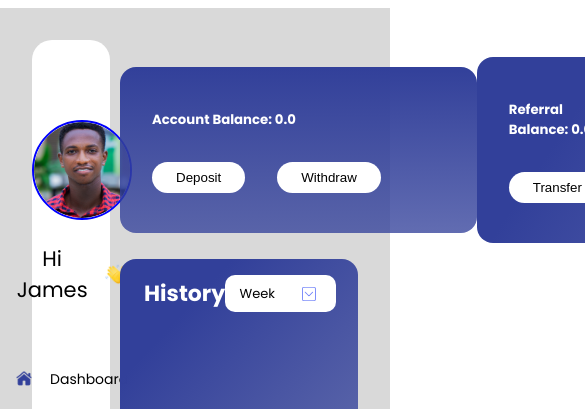
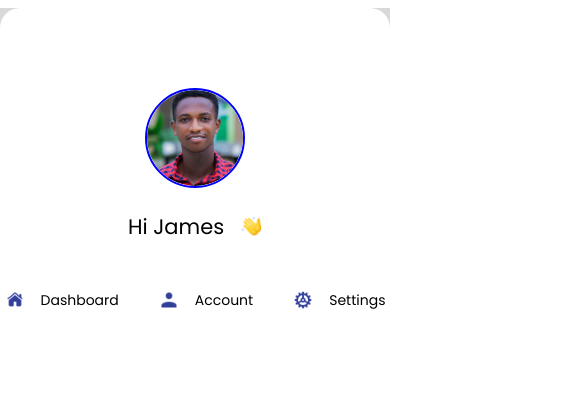
Before and after one commit to princexXXx10/Dashboard, a plain HTML site: page index.html in a window 390 px wide. Shown: the top 409 px of the page, 585 px wide, since content can reach past the window. Drawn offline with Linux system fonts and the light colour scheme.

Commit message:
Mobile Update

```diff
--- a/style.css
+++ b/style.css
@@ -76,6 +76,7 @@ body {
 .i {
   display: flex;
   flex-direction: column;
+  justify-content: center;
   gap: 2.6rem;
   padding-top: 4rem;
 }
@@ -208,3 +209,39 @@ button {
     rgba(139, 107, 107, 0) 643.89%
   );
 }
+
+/*MEDIA SCREEN SIZES FOR MOBILE*/
+@media only screen and (max-width: 767px) {
+  .dashboard__content {
+    flex-direction: column;
+    padding: 0;
+  }
+  .dashboard__content--left,
+  .dashboard__content--right {
+    width: 100%;
+    padding: 3.7rem 0;
+  }
+  .i {
+    display: flex;
+    flex-direction: row;
+    gap: 2.5rem;
+    padding-top: 3rem;
+  }
+  .dashboard__right--one {
+    gap: 1rem;
+    justify-content: center;
+  }
+
+  .dashboard__one--one {
+    padding: 2rem;
+  }
+  .dashboard__one--two {
+    padding: 2rem;
+  }
+  .dashboard__one--one div {
+    display: flex;
+    gap: 0.5rem;
+    align-items: center;
+    padding: 1rem 0;
+  }
+}
```
